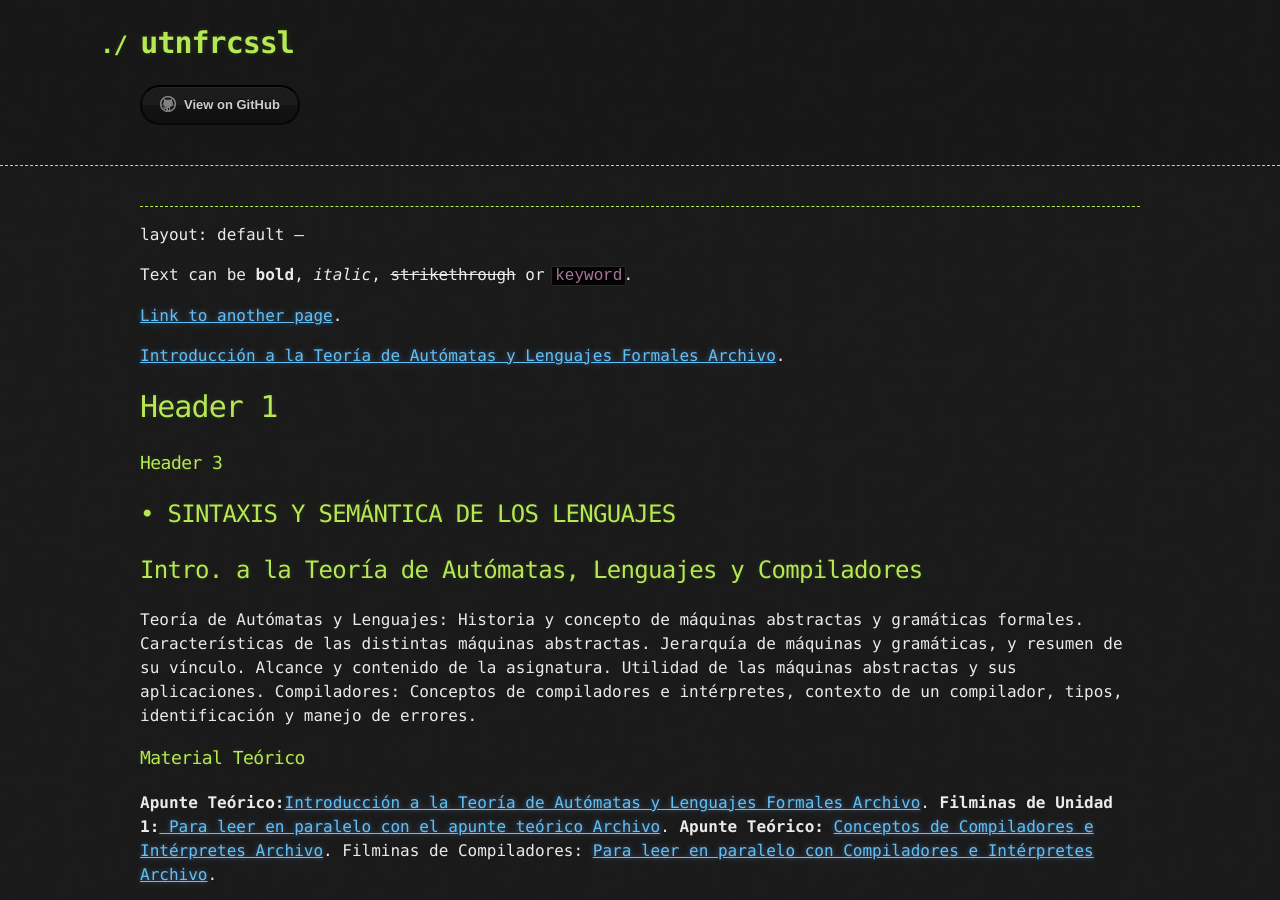
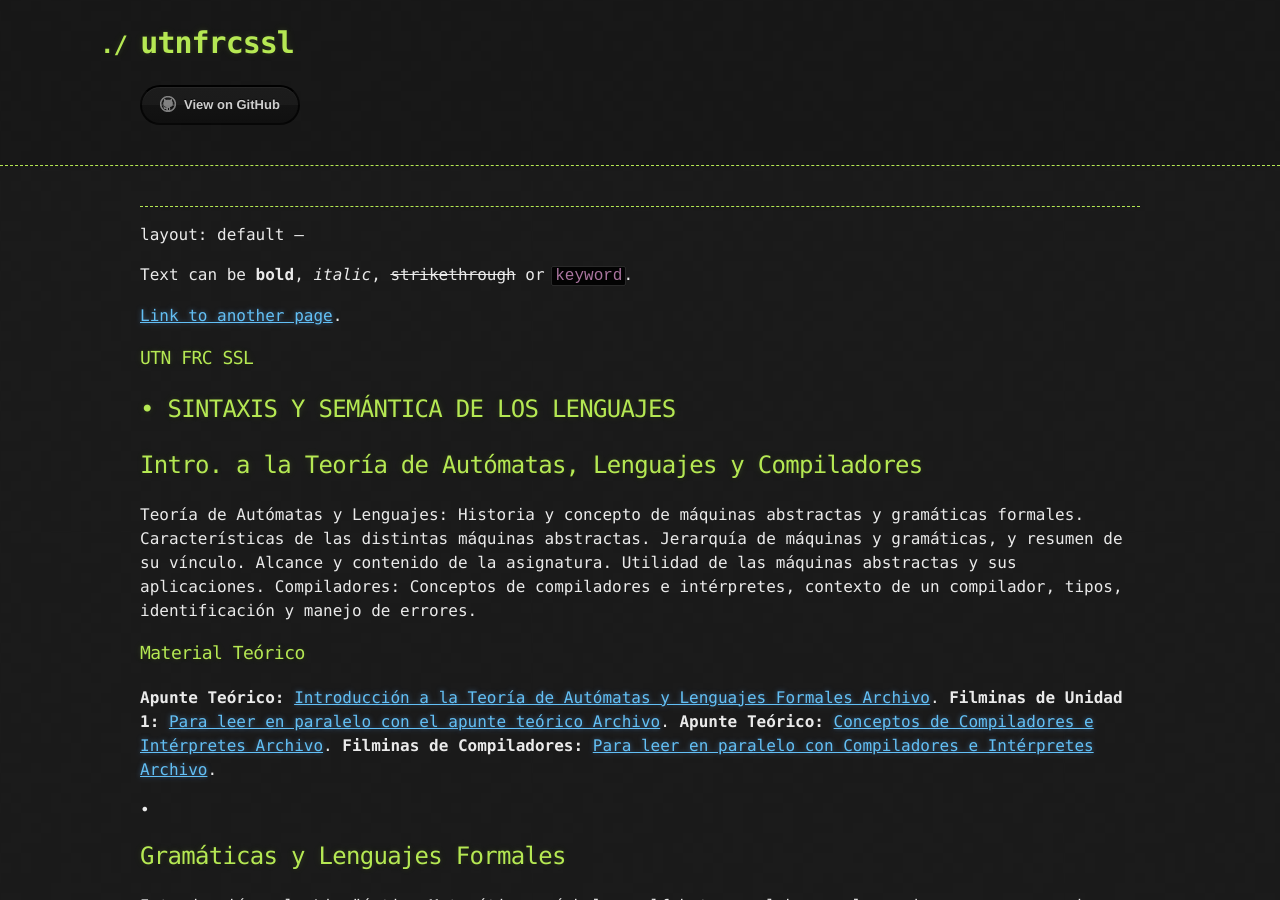
Before and after one commit to Ismael0351/utnfrcssl, a Jekyll site: the page built from index.md, in a window 1280 px wide and 900 px high. Built offline with Jekyll 4.4.1, drawn with Linux system fonts in a browser that asks for light colours; our own code applies the rules of GitHub Pages for plain Markdown files; the repository's description, which GitHub fills in, is left out.

Commit message:
Update index.md

```diff
--- a/index.md
+++ b/index.md
@@ -6,23 +6,26 @@ Text can be **bold**, _italic_, ~~strikethrough~~ or `keyword`.
 
 [Link to another page](./another-page.html).
 
- <a href="https://drive.google.com/file/d/1cCzcQm4-jJsiPQaWLUslvjQLAHT3q27v/view?usp=sharing" target="_blank">Introducción a la Teoría de Autómatas y Lenguajes Formales Archivo</a>.
-
-# Header 1
 
 
 
-### Header 3
+
+
+### UTN FRC SSL
 
 ## •	 SINTAXIS Y SEMÁNTICA DE LOS LENGUAJES
 
 ##  Intro. a la Teoría de Autómatas, Lenguajes y Compiladores
 Teoría de Autómatas y Lenguajes: Historia y concepto de máquinas abstractas y gramáticas formales. Características de las distintas máquinas abstractas. Jerarquía de máquinas y gramáticas, y resumen de su vínculo. Alcance y contenido de la asignatura. Utilidad de las máquinas abstractas y sus aplicaciones. Compiladores: Conceptos de compiladores e intérpretes, contexto de un compilador, tipos, identificación y manejo de errores.
 ### Material Teórico
- **Apunte Teórico:**<a href="https://drive.google.com/file/d/1cCzcQm4-jJsiPQaWLUslvjQLAHT3q27v/view?usp=sharing" target="_blank">Introducción a la Teoría de Autómatas y Lenguajes Formales Archivo</a>.
- **Filminas de Unidad 1:**[ Para leer en paralelo con el apunte teórico Archivo](https://drive.google.com/file/d/1NjxEcJFQ-TXqnUuoXpk77LkgaYhAFL5M/view?usp=sharing).
-**Apunte Teórico:** [Conceptos de Compiladores e Intérpretes Archivo](https://drive.google.com/file/d/1ISmHcbu52y2FHLL4TZePlxkNdmXunTpa/view?usp=sharing).
- Filminas de Compiladores: [Para leer en paralelo con Compiladores e Intérpretes Archivo](https://drive.google.com/file/d/1cIqLBQ62YyPkmtzfywYYJ79I5VaPTx8w/view?usp=sharing).
+ **Apunte Teórico:**
+ <a href="https://drive.google.com/file/d/1cCzcQm4-jJsiPQaWLUslvjQLAHT3q27v/view?usp=sharing" target="_blank">Introducción a la Teoría de Autómatas y Lenguajes Formales Archivo</a>.
+ **Filminas de Unidad 1:**
+ [ Para leer en paralelo con el apunte teórico Archivo](https://drive.google.com/file/d/1NjxEcJFQ-TXqnUuoXpk77LkgaYhAFL5M/view?usp=sharing).
+**Apunte Teórico:**
+[Conceptos de Compiladores e Intérpretes Archivo](https://drive.google.com/file/d/1ISmHcbu52y2FHLL4TZePlxkNdmXunTpa/view?usp=sharing).
+ **Filminas de Compiladores:**
+ [Para leer en paralelo con Compiladores e Intérpretes Archivo](https://drive.google.com/file/d/1cIqLBQ62YyPkmtzfywYYJ79I5VaPTx8w/view?usp=sharing).
 
 
 •
```
